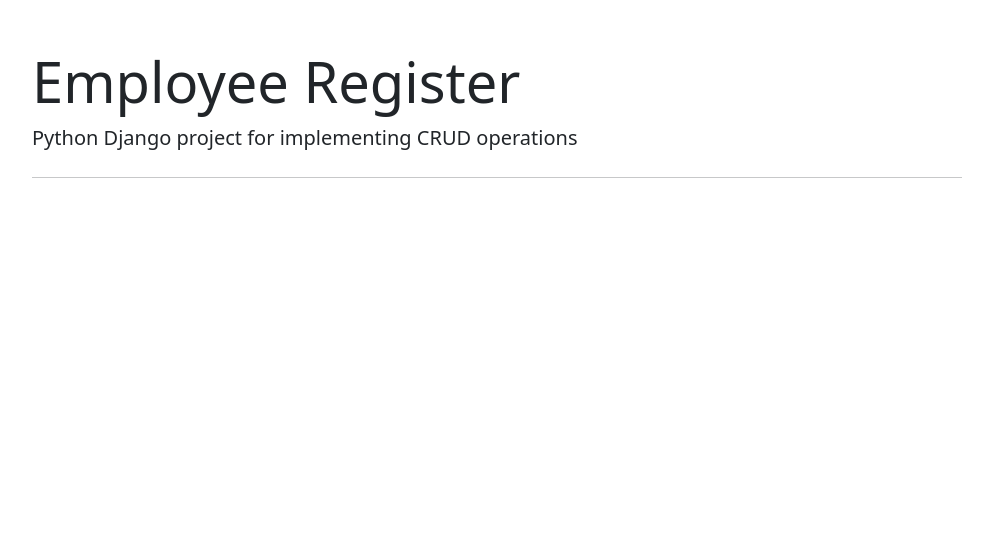
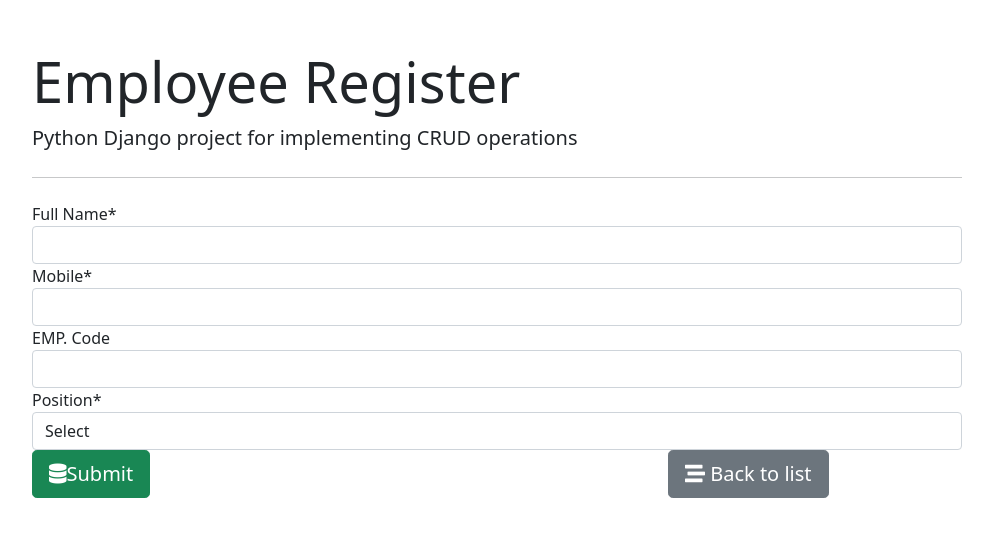
Before and after one commit to Abdulahadahmadi/Employee_registeration, a Django app: page /employee/ in a window 1280 px wide. Shown: the top 537 px of the page, without its empty margins (143-1136 px from the left). Run offline with Django 3.2, Linux system fonts and the light colour scheme; data that the repository does not hold is empty; some libraries are stand-ins or nearby versions.

Commit message:
some feature added to project

```diff
--- a/employee_project/employee_register/templates/employee_register/employee_form.html
+++ b/employee_project/employee_register/templates/employee_register/employee_form.html
@@ -2,7 +2,28 @@
 {% load crispy_forms_tags %}
 
 {% block content %}
-
+<form action="" method="post" autocomplete="off">
+    {% csrf_token %}
+    {{form.fullname|as_crispy_field}}
+    {{form.mobile|as_crispy_field}}
+    <div class="row">
+        <div class="col-md4">
+            {{form.emp_code|as_crispy_field}}
+        </div>
+        <div class="col-md8">
+            {{form.position|as_crispy_field}}
+        </div>
+    </div>
+    <div class="row">
+        <div class="col-md-8">
+            <button type="submit" class="btn btn-success btn-block btn-lg"><i class="fas fa-database"></i>Submit</button>
+        </div>
+        <div class="col-md-4">
+            <a href="{% url 'employee_list' %}" class="btn btn-secondary btn-block btn-lg">
+                <i class="fas fa-stream"></i> Back to list
+            </a>
+        </div>
+    </div>
 
 </form>
 {% endblock content %}
```
